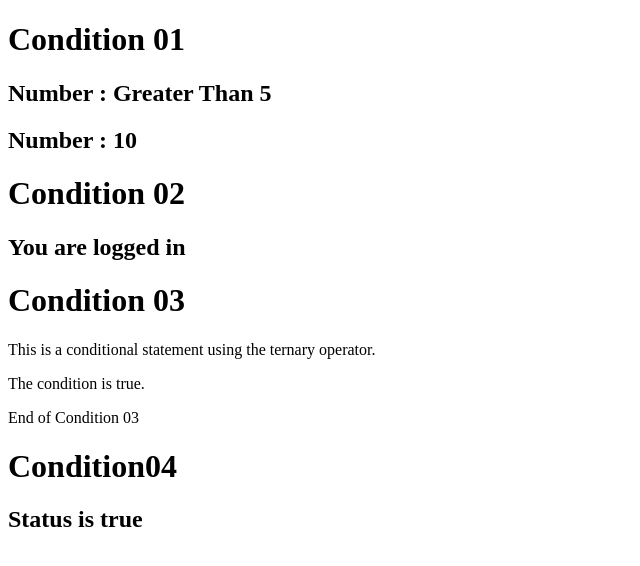
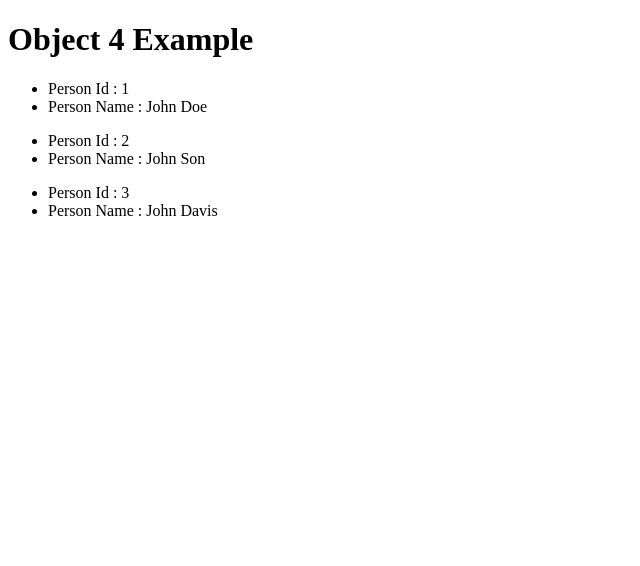
Before and after one commit to phumentceo/React-totureil, a React (Vite) app: page / in a window 1280 px wide. Shown: the top 566 px of the page, without its empty margins (0-640 px from the left). Built offline with nearby package versions, Linux system fonts and the light colour scheme.

Commit message:
Event Handler

```diff
--- a/src/App.jsx
+++ b/src/App.jsx
@@ -6,6 +6,9 @@ import Condition01 from './components/condition/Condition01'
 import Condition02 from './components/condition/Condition02'
 import Condition03 from './components/condition/Condition03'
 import Condition04 from './components/condition/Condition04'
+import Object1 from './components/object/Object1'
+import Object2 from './components/object/Object2'
+import Object4 from './components/object/Object4'
 
 const App = () => {
   return (
@@ -16,10 +19,15 @@ const App = () => {
       <Props01 size={300}/>
       <Props01 size={200}/>
       <Props01 size={100}/> */}
-      <Condition01/>
+      {/* <Condition01/>
       <Condition02/>
       <Condition03/>
-      <Condition04 status={true}/>
+      <Condition04 status={true}/> */}
+
+      {/* <Object1/> */}
+      {/* <Object2/> */}
+      <Object4/>
+
     </div>
   )
 }
--- /dev/null
+++ b/src/components/object/Object1.jsx
@@ -0,0 +1,19 @@
+import React from 'react'
+
+const Object1 = () => {
+  const person = {
+    name: 'John Doe',
+    age: 30,
+    city: 'New York'
+  }
+  return (
+    <div>
+        <h1>Object 1 Example</h1>
+        <p>Person Name : {person.name}</p>
+        <p>Person Age  : {person.age}</p>
+        <p>City        : {person.city}</p>
+    </div>
+  )
+}
+
+export default Object1
--- /dev/null
+++ b/src/components/object/Object2.jsx
@@ -0,0 +1,51 @@
+import React from 'react'
+
+const Object2 = () => {
+  const students = [
+     {
+        "id"     : 1,
+        "name"   : "Phument",
+        "gender" : "Male",
+        "address": "Kompong Thom"
+     },
+     {
+        "id"     : 2,
+        "name"   : "Reaksa",
+        "gender" : "Male",
+        "address": "Kompong Cham"
+     },
+     {
+        "id"     : 3,
+        "name"   : "Panha",
+        "gender" : "Male",
+        "address": "Kompong Chhnang"
+     }
+    ]
+  return (
+    <div>
+        <h1>Students List ៖ </h1>
+        <ul>
+            {
+                students.map(student => (
+                    <li key={student.id}>
+                        Student ID : {student.id}
+                        <br/>
+                        Student Name : {student.name}
+                        <br/>
+                        Student Gender : {student.gender}
+                        <br/>
+                        Student Address : {student.address}
+                    </li>
+                ))
+
+            }
+            {/* <li>Student ID : {students[0].id}</li>
+            <li>Student Name : {students[0].name}</li>
+            <li>Student Gender : {students[0].gender}</li>
+            <li>Student Address : {students[0].address}</li> */}
+        </ul>
+    </div>
+  )
+}
+
+export default Object2
--- /dev/null
+++ b/src/components/object/Object3.jsx
@@ -0,0 +1,14 @@
+import React from 'react'
+
+const Object3 = ({id,name}) => {
+  return (
+    <div>
+        <ul>
+            <li>Person Id    : {id}</li>
+            <li>Person Name  : {name}</li>
+        </ul>
+    </div>
+  )
+}
+
+export default Object3
--- /dev/null
+++ b/src/components/object/Object4.jsx
@@ -0,0 +1,31 @@
+import React from 'react'
+import Object3 from './Object3'
+
+const Object4 = () => {
+  const person = [
+    {
+        id : 1,
+        name : 'John Doe',
+    },
+    {
+        id : 2,
+        name : 'John Son',
+    },
+    {
+        id : 3,
+        name : 'John Davis',
+    }
+
+
+  ]
+  return (
+    <div>
+        <h1>Object 4 Example</h1>
+        {person.map((item) => (
+            <Object3 id={item.id} name={item.name}/>
+        ))}
+    </div>
+  )
+}
+
+export default Object4
```
Also changed, not shown: src/components/event/Event1.jsx (added, +19 -0 lines).
